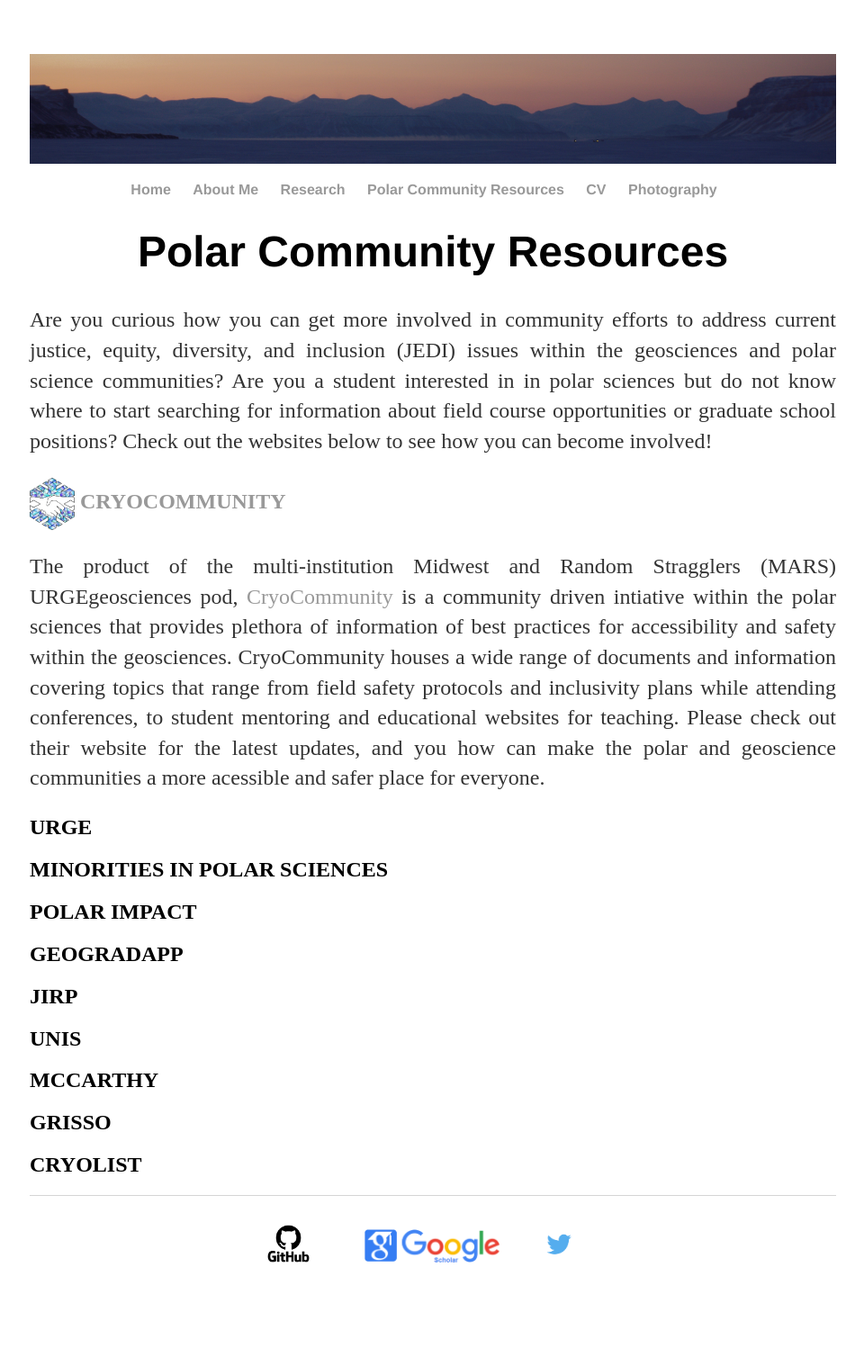
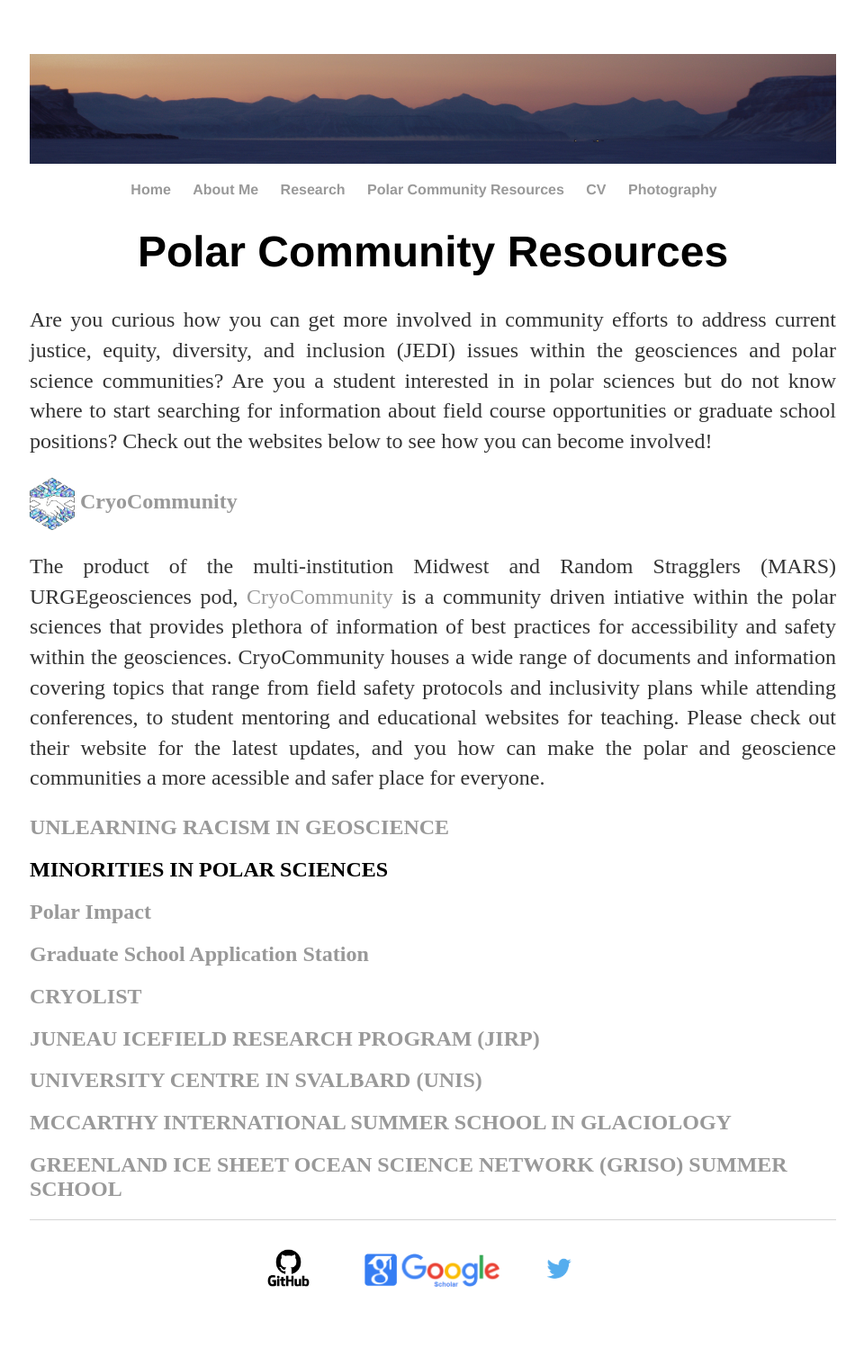
Before and after one commit to Cbarnett207/CBarnett207.github.io, a Jekyll site: the page built from community/index.html, in a window 1280 px wide. Shown: the whole page at 90% size, without its empty margins (159-1119 px from the left). Built offline with Jekyll 4.4.1, drawn with Linux system fonts in a browser that asks for light colours; before the commit the page ends 1471 px from its top, so only the background shows below that.

Commit message:
Add links to section headers

```diff
--- a/community/index.html
+++ b/community/index.html
@@ -11,7 +11,7 @@ title: Cody Barnett, M.S. | Community
     <div>
 	 <h2>
 		<img style="vertical-align:middle" src="/images/Cryo_Community_Logo.png" width="50pt" alt="CryoCommunity Logo"/>
-    	 	<span style=""><a href="https://cryocommunity.org/" style="text-decoration:none">CRYOCOMMUNITY</a></span>
+    	 	<span style=""><a href="https://cryocommunity.org/" style="text-decoration:none">CryoCommunity</a></span>
 	 </h2>
 	 <p align="justify">The product of the multi-institution Midwest and Random Stragglers (MARS) URGEgeosciences pod,
 		      <a href="https://cryocommunity.org/" style="text-decoration:none">CryoCommunity</a> is a community driven
@@ -21,14 +21,30 @@ title: Cody Barnett, M.S. | Community
 		      for the latest updates, and you how can make the polar and geoscience communities a more acessible and safer place for everyone.
 	      </p>
 	</div>
-    <h2>URGE</h2>
-    <h2>MINORITIES IN POLAR SCIENCES</h2>
-    <h2>POLAR IMPACT</h2>
-    <h2>GEOGRADAPP</h2>
-    <h2>JIRP</h2>
-    <h2>UNIS</h2>
-    <h2>MCCARTHY</h2>
-    <h2>GRISSO</h2>
-    <h2>CRYOLIST</h2>
+    	<h2>
+		<span style=""><a href="https://urgeoscience.medium.com/unlearning-racism-in-geoscience-1f40aa32216e" style="text-decoration:none">UNLEARNING RACISM IN GEOSCIENCE</a></span>
+	</h2>
+    	<h2>MINORITIES IN POLAR SCIENCES</h2>
+    	<h2>
+		<span style=""><a href="https://www.polarimpactnetwork.org/" style="text-decoration:none">Polar Impact</a></span>
+	</h2>
+    	<h2>
+		<span style=""><a href="https://geogradapp.com/" style="text-decoration:none">Graduate School Application Station</a></span>
+	</h2>
+	<h2>
+		<span style=""><a href="https://lists.cryolist.org/mailman/listinfo/cryolist" style="text-decoration:none">CRYOLIST</a></span>
+	</h2>
+    	<h2>
+		<span style=""><a href="https://juneauicefield.org/" style="text-decoration:none">JUNEAU ICEFIELD RESEARCH PROGRAM (JIRP)</a></span>
+	</h2>
+    	<h2>
+		<span style=""><a href="https://www.unis.no/" style="text-decoration:none">UNIVERSITY CENTRE IN SVALBARD (UNIS)</a></span>
+	</h2>
+    	<h2>
+		<span style=""><a href="https://glaciers.gi.alaska.edu/courses/summerschool" style="text-decoration:none">MCCARTHY INTERNATIONAL SUMMER SCHOOL IN GLACIOLOGY</a></span>
+	</h2>
+    	<h2>
+		<span style=""><a href="https://griso.ucsd.edu/griso-summer-school-2022/" style="text-decoration:none">GREENLAND ICE SHEET OCEAN SCIENCE NETWORK (GRISO) SUMMER SCHOOL</a></span>
+	</h2>
 
 </div><!-- /.blurb -->
```
